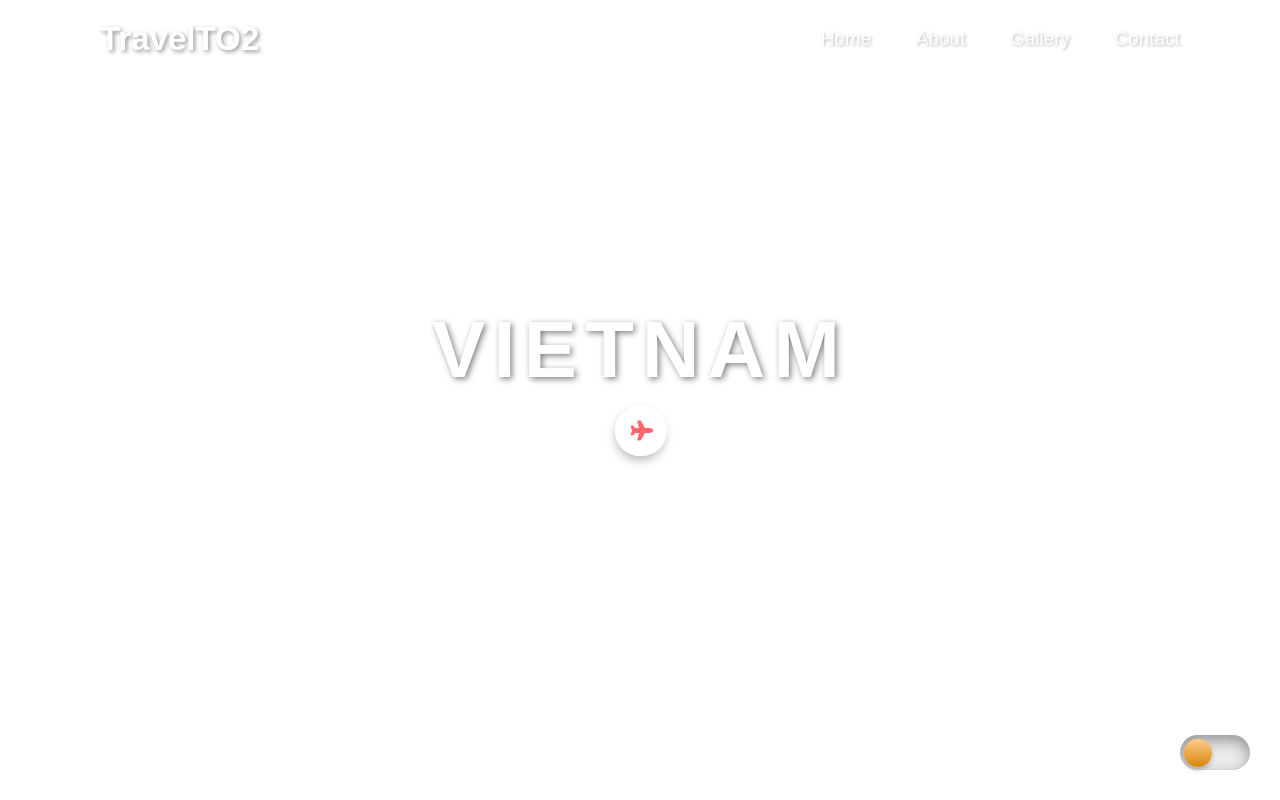
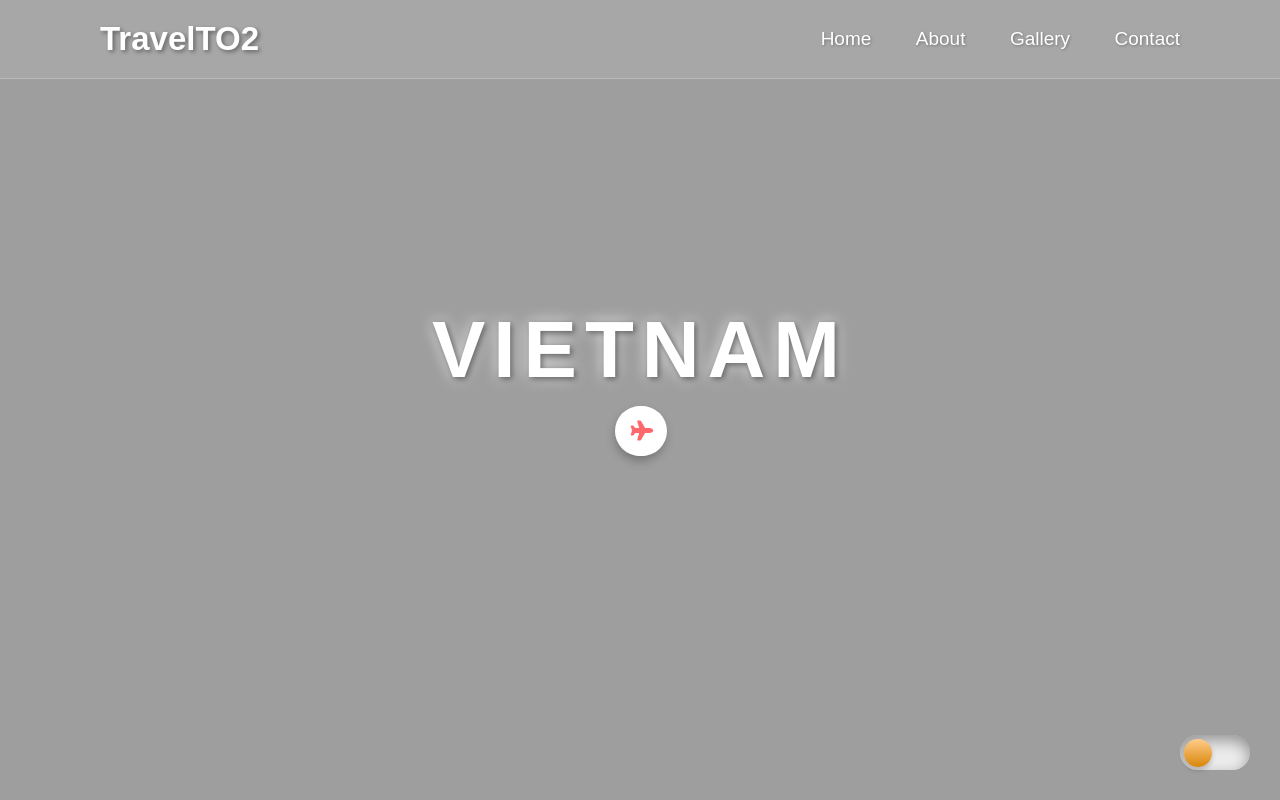
Before and after one commit to samnguyendev/travelto2, a plain HTML site: page index.html in a window 1280 px wide. Drawn offline with Linux system fonts and the light colour scheme; the site is published under a folder, as on GitHub Pages, so addresses that start at the root find nothing.

Commit message:
Update main.css

```diff
--- a/main.css
+++ b/main.css
@@ -18,7 +18,7 @@
 
   /* Nền trang */
   #background {
-    background-image: url("/images/img1.jpeg");
+    background-image: url("./travelto2/images/img1.jpeg");
     background-size: cover;
     background-repeat: no-repeat;
     height: 100vh;
```
